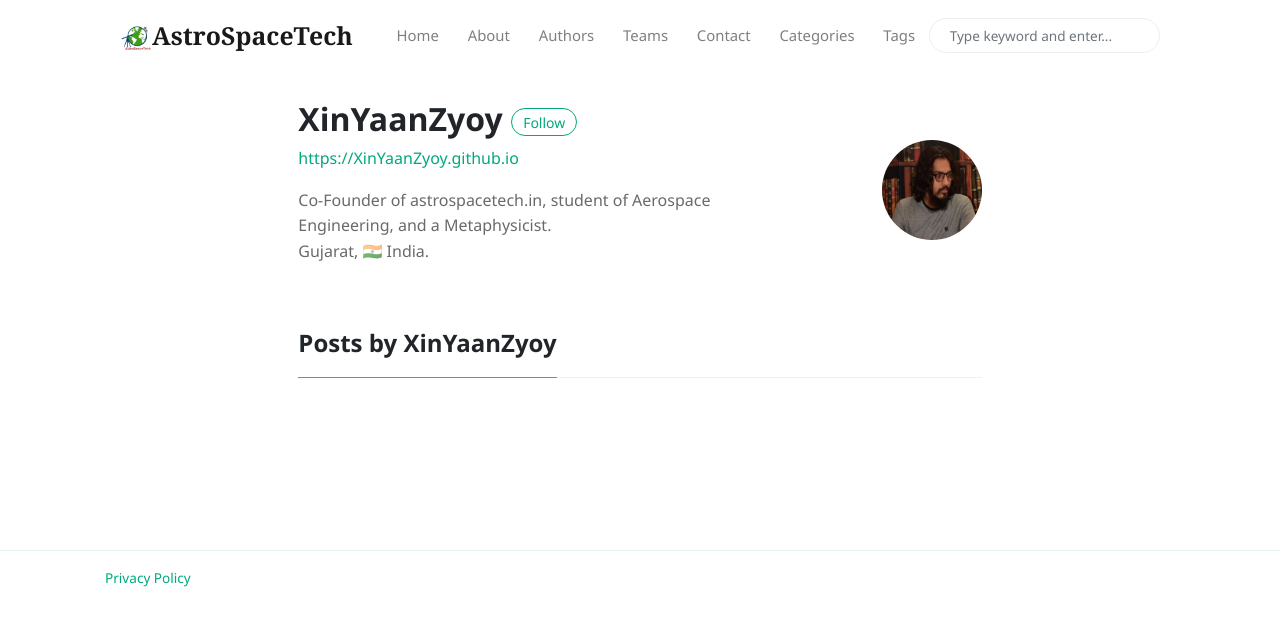
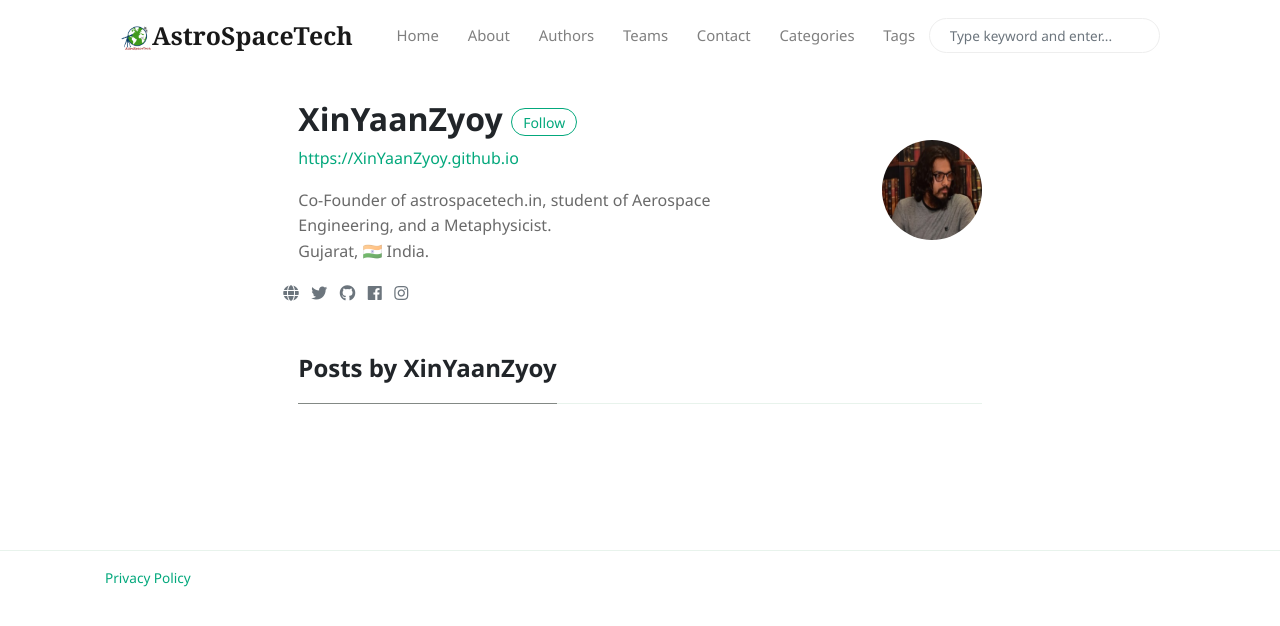
Before and after one commit to AstroSpaceTech/AstroSpaceTech.github.io, a Jekyll site: the page built from _pages/author-xinyaanzyoy.html, in a window 1280 px wide. Shown: the top 626 px of the page. Built offline with Jekyll 4.4.1, drawn with Linux system fonts in a browser that asks for light colours; nearby versions of some CDN libraries.

Commit message:
Update author-xinyaanzyoy.html

```diff
--- a/_pages/author-xinyaanzyoy.html
+++ b/_pages/author-xinyaanzyoy.html
@@ -17,31 +17,31 @@ permalink: "/author-xinyaanzyoy.html"
                 <img alt="{{ site.authors.XinYaanZyoy.name }}" src="{{site.baseurl}}/{{ site.authors.XinYaanZyoy.avatar }}" class="rounded-circle" height="100" width="100">
             </div>
             <div>
-                {% if author[1].site %}
+                {% if site.authors.XinYaanZyoy.site %}
                 <a target="_blank" href="{{ author[1].site }}"><i class="fa fa-globe text-muted" aria-hidden="true"></i></a> &nbsp;
                 {% endif %}
 
-                {% if author[1].twitter %}
+                {% if site.authors.XinYaanZyoy.twitter %}
                 <a target="_blank" href="{{ author[1].twitter }}"><i class="fab fa-twitter text-muted" aria-hidden="true"></i></a>  &nbsp;
                 {% endif %}
 
-                {% if author[1].github %}
+                {% if site.authors.XinYaanZyoy.github %}
                 <a target="_blank" href="{{ author[1].github }}"><i class="fab fa-github text-muted" aria-hidden="true"></i></a>  &nbsp;
                 {% endif %}
 
-                {% if author[1].facebook %}
+                {% if site.authors.XinYaanZyoy.facebook %}
                 <a target="_blank" href="{{ author[1].facebook }}"><i class="fab fa-facebook text-muted" aria-hidden="true"></i></a>  &nbsp;
                 {% endif %}
 
-                {% if author[1].youtube %}
+                {% if site.authors.XinYaanZyoy.youtube %}
                 <a target="_blank" href="{{ author[1].youtube }}"><i class="fab fa-youtube text-muted" aria-hidden="true"></i></a>  &nbsp;
                 {% endif %}
 
-                {% if author[1].instagram %}
+                {% if site.authors.XinYaanZyoy.instagram %}
                 <a target="_blank" href="{{ author[1].instagram }}"><i class="fab fa-instagram text-muted" aria-hidden="true"></i></a>  &nbsp;
                 {% endif %}
 
-                {% if author[1].linkedIn %}
+                {% if site.authors.XinYaanZyoy.linkedIn %}
                 <a target="_blank" href="{{ author[1].linkedIn }}"><i class="fab fa-linkedIn text-muted" aria-hidden="true"></i></a>  &nbsp;
                 {% endif %}
 
```
